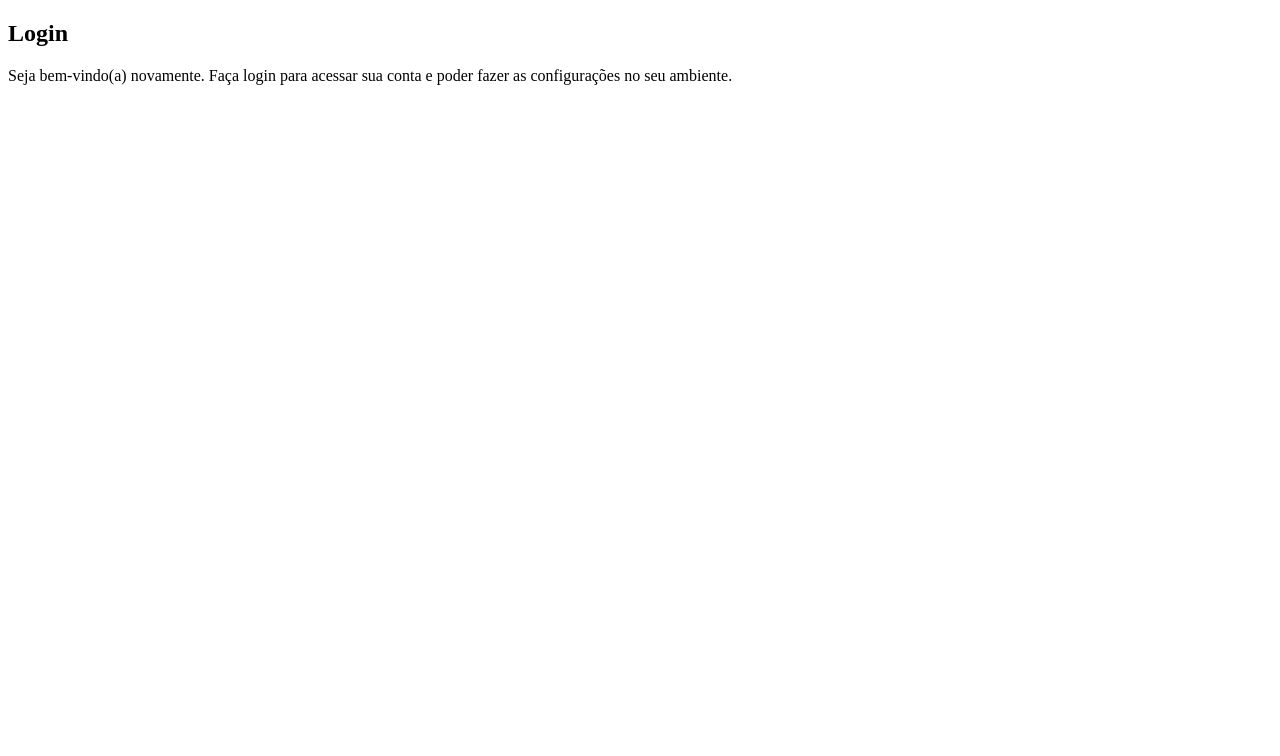
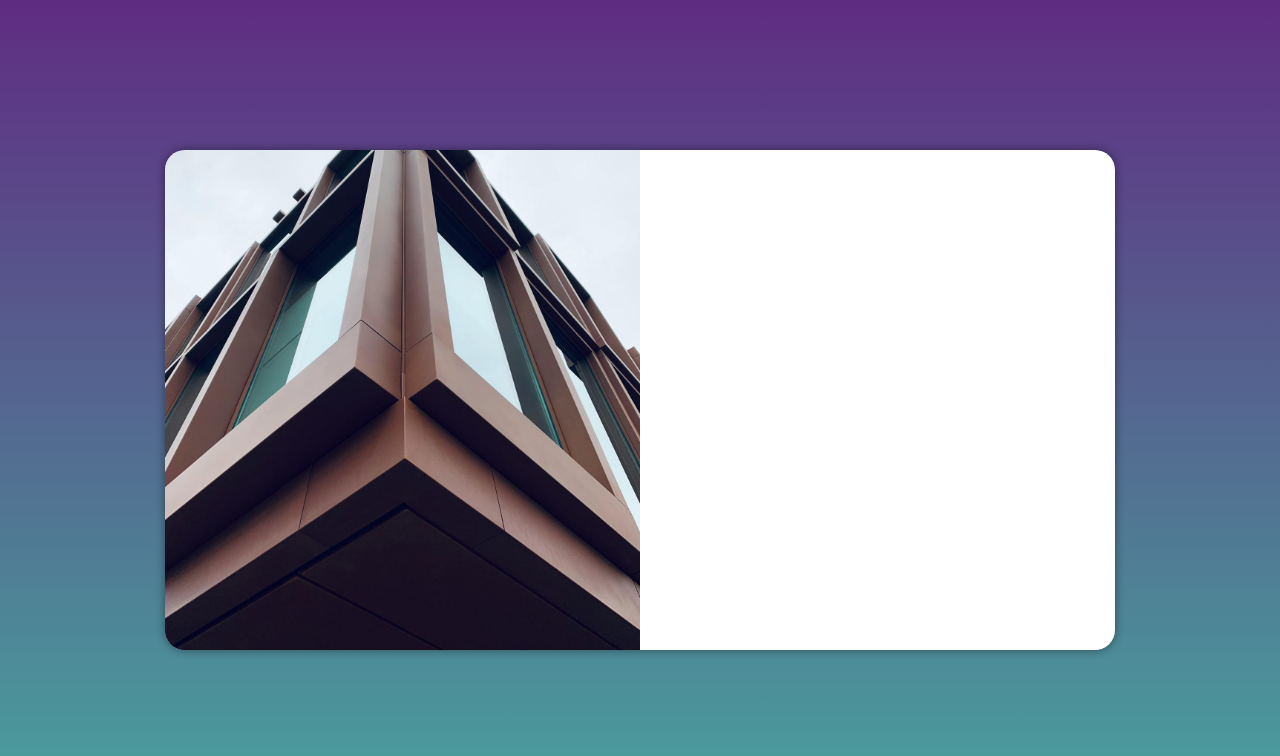
Before and after one commit to mateusleguir/projeto-login, a plain HTML site: page index.html in a window 1280 px wide. Drawn offline with Linux system fonts and the light colour scheme.

Commit message:
criei o media query de estilo

```diff
--- /dev/null
+++ b/estilos/media-query.css
@@ -0,0 +1,52 @@
+@charset "UTF-8";
+
+/* Typical Device Breakpoints
+-----------------------------
+
+Pequenas telas: até 600px
+Celular: de 600px até 768px
+Tablet: 768px até 992px
+Desktop: 992px até 1200px
+Grandes telas: acima de 1200px
+
+*/
+
+@media screen and (min-width: 768px) {
+  body {
+    background-image: linear-gradient(to top, #49a09d, #5f2c82);
+  }
+  section#login {
+    width: 100vw;
+  }
+  section#login > div#imagem {
+    float: left;
+    width: 30%;
+    height: 100%;
+  }
+
+  section#login > div#formulario {
+    float: right;
+    width: 70%;
+  }
+}
+
+@media screen and (min-width: 992px) {
+  body {
+    background-image: linear-gradient(to top, #49a09d, #5f2c82);
+  }
+
+  section#login {
+    width: 950px;
+  }
+
+  section#login > div#imagem {
+    float: left;
+    width: 50%;
+    height: 100%;
+  }
+
+  section#login > div#formulario {
+    float: right;
+    width: 100%;
+  }
+}
--- a/estilos/style.css
+++ b/estilos/style.css
@@ -8,3 +8,53 @@ Verde: #49a09d
 Lilás: #5f2c82
 
 */
+
+* {
+  font-family: system-ui, -apple-system, BlinkMacSystemFont, "Segoe UI", Roboto,
+    Oxygen, Ubuntu, Cantarell, "Open Sans", "Helvetica Neue", sans-serif;
+  margin: 0px;
+  padding: 0px;
+  box-sizing: border-box;
+}
+
+html,
+body {
+  background-color: #5f2c82;
+  height: 100vh;
+  width: 100vw;
+}
+
+main {
+  position: relative;
+  height: 100vh;
+  width: 100vw;
+}
+
+section#login {
+  position: absolute;
+  top: 50%;
+  left: 50%;
+  transform: translate(-50%, -50%);
+  overflow: hidden;
+
+  background-color: white;
+  width: 250px;
+  height: 500px;
+  border-radius: 20px;
+  box-shadow: 0px 0px 10px rgba(0, 0, 0, 0.45);
+
+  transition: width 0.3s, heigth 0.3s;
+  transition-timing-function: ease;
+}
+
+section#login > div#imagem {
+  background: #5f2c82 url(../imagens/bulding.jpg);
+  background-size: cover;
+  background-position: left bottom;
+  height: 200px;
+}
+
+section#login > div#formulario {
+  display: block;
+  padding: 10px;
+}
--- a/index.html
+++ b/index.html
@@ -4,12 +4,15 @@
     <meta charset="UTF-8" />
     <meta name="viewport" content="width=device-width, initial-scale=1.0" />
     <link rel="stylesheet" href="estilos/style.css" />
+    <link rel="stylesheet" href="estilos/media-query.css" />
     <title>Login</title>
   </head>
   <body>
     <main>
       <section id="login">
-        <div id="imagem"></div>
+        <div id="imagem">
+          <!-- Aqui vai a imagem nas CSS -->
+        </div>
         <div id="formulario">
           <h1>Login</h1>
           <p>
```
